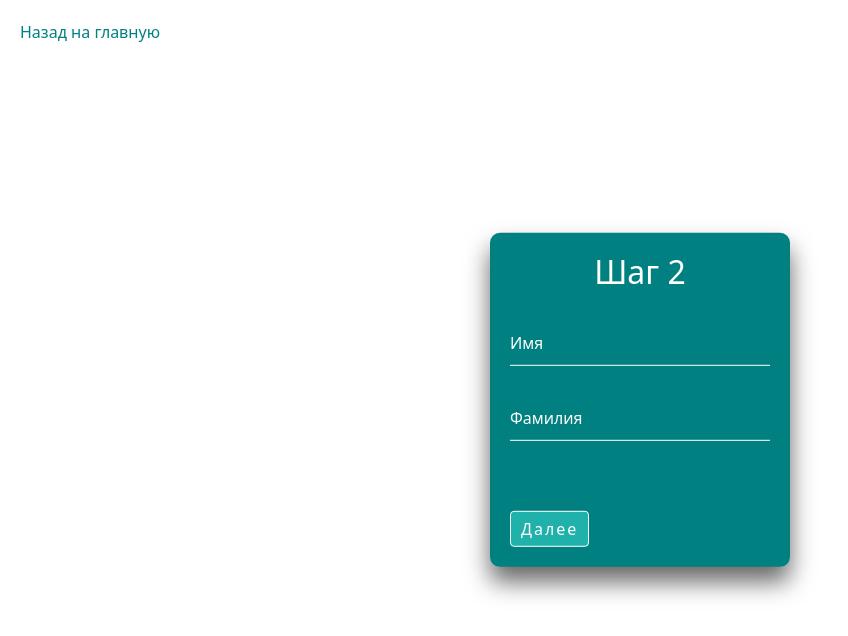
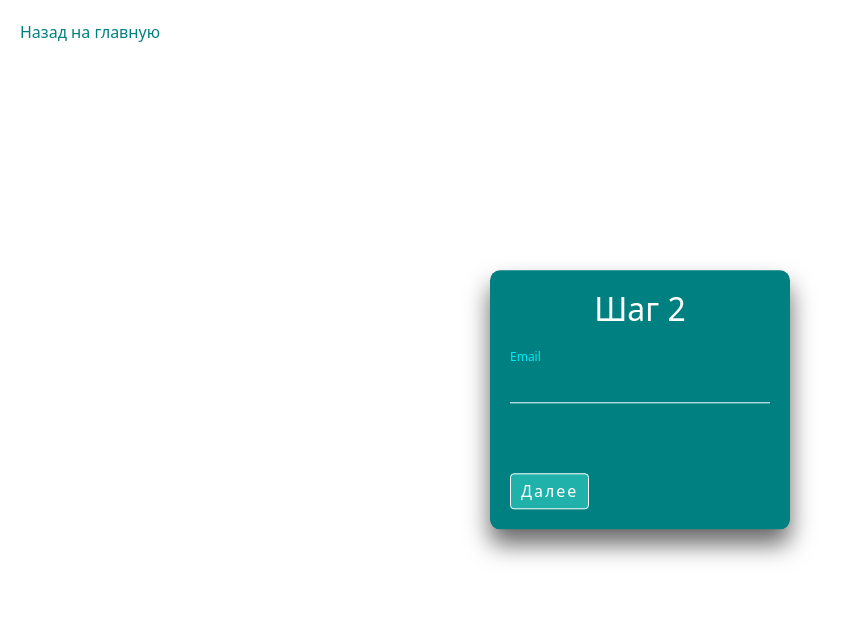
Before and after one commit to realrvm/pf-budget-app, a React (Create React App) app: page /samples/login-form/steptwo in a window 1280 px wide. Shown: the top 636 px of the page, without its empty margins (0-848 px from the left). Built offline with nearby package versions, Linux system fonts and the light colour scheme.

Commit message:
добавлен второй шаг

```diff
--- a/src/pages/login-form/LoginForm.css
+++ b/src/pages/login-form/LoginForm.css
@@ -40,11 +40,20 @@
     padding: 10px 0;
     font-size: 16px;
     color: #fff;
-    margin-bottom: 30px;
+    margin-bottom: 10px;
     border: none;
     border-bottom: 1px solid #fff;
     outline: none;
     background: transparent;
+}
+
+.login-form__errors {
+    margin-bottom: 20px;
+}
+
+.login-form__errors > p {
+    font-size: 12px;
+    color: red;
 }
 
 .login-form__user-box > label {
--- a/src/pages/login-form/components/StepOne.tsx
+++ b/src/pages/login-form/components/StepOne.tsx
@@ -1,8 +1,9 @@
 import { useState } from "react";
 import { useForm } from "react-hook-form";
-import { RootState } from "../../../store/stepOneReducer";
+import { RootState } from "../../../store/store";
 import { useDispatch, useSelector } from "react-redux";
 import { stepOneAction } from "../../../store/stepOneReducer";
+import { useNavigate } from "react-router-dom";
 
 type FormData = {
     firstName: string;
@@ -10,9 +11,18 @@ type FormData = {
 };
 
 const StepOne = () => {
-    const { register, handleSubmit } = useForm<FormData>();
+    const {
+        register,
+        handleSubmit,
+        formState: { errors },
+        reset,
+    } = useForm<FormData>({
+        mode: "onBlur",
+    });
+
     const dispatch = useDispatch();
-    const { firstName, lastName } = useSelector((state: RootState) => state);
+    const navigate = useNavigate();
+    const { firstName, lastName } = useSelector((state: RootState) => state.stepOneReducer);
 
     const [firstNameValue, setFirstNameValue] = useState(firstName);
     const [lastNameValue, setLastNameValue] = useState(lastName);
@@ -26,7 +36,9 @@ const StepOne = () => {
     };
 
     const onSubmit = handleSubmit((data) => {
-        dispatch(stepOneAction({ lastName: lastNameValue, firstName: firstNameValue }));
+        dispatch(stepOneAction({ lastName: data.lastName, firstName: data.firstName }));
+        reset();
+        navigate("/login-form/steptwo");
     });
 
     return (
@@ -37,21 +49,33 @@ const StepOne = () => {
                     <input
                         type="text"
                         value={firstNameValue}
-                        {...register("firstName")}
+                        {...register("firstName", {
+                            required: "Поле обязательно для заполнения!",
+                            minLength: { value: 3, message: "Не менее 3х символов!" },
+                            pattern: { value: /^([^0-9]*)$/, message: "Никаких цифр в имени!" },
+                        })}
                         onChange={handleFirstName}
-                        required
                     />
                     <label>Имя</label>
+                    <div className="login-form__errors">
+                        {errors?.firstName && <p>{errors?.firstName?.message || "Ошибка!"}</p>}
+                    </div>
                 </div>
                 <div className="login-form__user-box">
                     <input
                         type="text"
                         value={lastNameValue}
-                        {...register("lastName")}
+                        {...register("lastName", {
+                            required: "Поле обязательно для заполнения!",
+                            minLength: { value: 3, message: "Не менее 3х символов!" },
+                            pattern: { value: /^([^0-9]*)$/, message: "Никаких цифр в фамилии!" },
+                        })}
                         onChange={handleLastName}
-                        required
                     />
                     <label>Фамилия</label>
+                    <div className="login-form__errors">
+                        {errors?.lastName && <p>{errors?.lastName?.message || "Ошибка!"}</p>}
+                    </div>
                 </div>
                 <button type="submit" className="login-form__btn">
                     Далее
--- a/src/pages/login-form/components/StepTwo.tsx
+++ b/src/pages/login-form/components/StepTwo.tsx
@@ -1,15 +1,54 @@
+import { useState } from "react";
+import { useForm } from "react-hook-form";
+import { RootState } from "../../../store/store";
+import { useDispatch, useSelector } from "react-redux";
+import { useNavigate } from "react-router-dom";
+import { stepTwoAction } from "../../../store/stepTwoReducer";
+
 const StepTwo = () => {
+    const {
+        register,
+        handleSubmit,
+        formState: { errors },
+        reset,
+    } = useForm({
+        mode: "onBlur",
+    });
+
+    const dispatch = useDispatch();
+    const navigate = useNavigate();
+
+    const { mail } = useSelector((state: RootState) => state.stepTwoReducer);
+
+    const [mailbox, setMailbox] = useState(mail);
+
+    const handleMailbox = (e: { target: HTMLInputElement }) => {
+        setMailbox(e.target.value);
+    };
+
+    const onSubmit = handleSubmit((data) => {
+        dispatch(stepTwoAction(data.mail));
+        reset();
+        navigate("/login-form/stepthree");
+    });
+
     return (
         <div className="login-form__wrapper">
             <h2>Шаг 2</h2>
-            <form>
+            <form onSubmit={onSubmit}>
                 <div className="login-form__user-box">
-                    <input type="text" name="user" required />
-                    <label>Имя</label>
-                </div>
-                <div className="login-form__user-box">
-                    <input type="text" name="password" required />
-                    <label>Фамилия</label>
+                    <input
+                        type="text"
+                        value={mailbox}
+                        {...register("firstName", {
+                            required: "Поле обязательно для заполнения!",
+                        })}
+                        onChange={handleMailbox}
+                    />
+                    <label>Email</label>
+                    <div className="login-form__errors">
+                        {errors?.mail && <p>{errors?.mail?.message || "Ошибка!"}</p>}
+                    </div>
                 </div>
                 <button type="submit" className="login-form__btn">
                     Далее
--- a/src/store/stepOneReducer.ts
+++ b/src/store/stepOneReducer.ts
@@ -21,6 +21,5 @@ const stepOneSlice = createSlice({
     },
 });
 
-export type RootState = ReturnType<typeof stepOneSlice.reducer>;
 export default stepOneSlice.reducer;
 export const { stepOneAction } = stepOneSlice.actions;
--- /dev/null
+++ b/src/store/stepTwoReducer.ts
@@ -0,0 +1,22 @@
+import { createSlice, PayloadAction } from "@reduxjs/toolkit";
+
+interface StepTwoReducerTypes {
+    mail: string;
+}
+
+const initialState = {
+    mail: "",
+};
+
+const stepTwoSlice = createSlice({
+    name: "steptwo",
+    initialState,
+    reducers: {
+        stepTwoAction(state, action: PayloadAction<StepTwoReducerTypes>) {
+            state.mail = action.payload.mail;
+        },
+    },
+});
+
+export default stepTwoSlice.reducer;
+export const { stepTwoAction } = stepTwoSlice.actions;
--- a/src/store/store.ts
+++ b/src/store/store.ts
@@ -1,7 +1,11 @@
-import { configureStore } from "@reduxjs/toolkit";
+import { configureStore, combineReducers } from "@reduxjs/toolkit";
 
 import stepOneReducer from "./stepOneReducer";
+import stepTwoReducer from "./stepTwoReducer";
 
-const store = configureStore({ reducer:  stepOneReducer });
+const rootReducer = combineReducers({ stepTwoReducer, stepOneReducer });
+
+const store = configureStore({ reducer: rootReducer });
 
 export default store;
+export type RootState = ReturnType<typeof rootReducer>;
```
